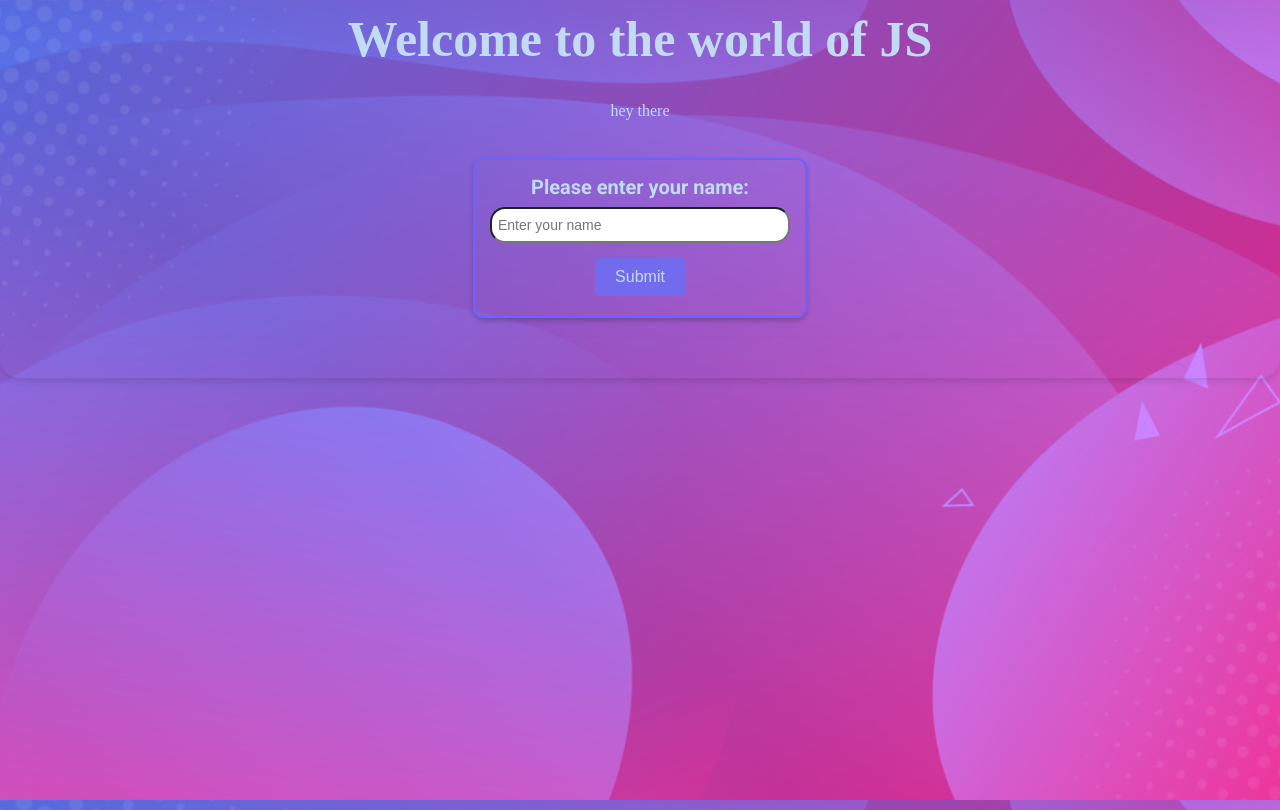
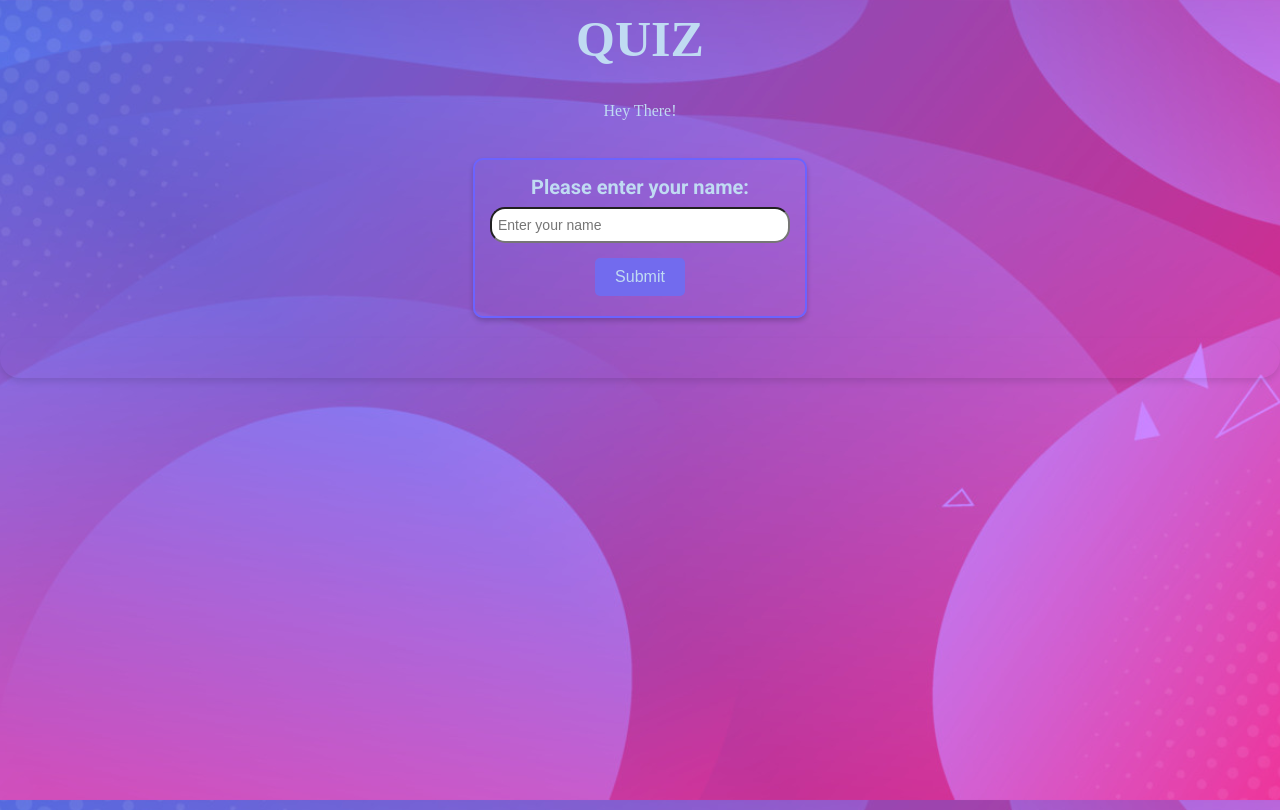
Before and after one commit to Kevin-M-scs/MLSC-WebDev-Task, a plain HTML site: page index.html in a window 1280 px wide. Drawn offline with Linux system fonts and the light colour scheme; a web font is replaced by a local one.

Commit message:
Final Touches

```diff
--- a/index.html
+++ b/index.html
@@ -3,7 +3,7 @@
 <head>
     <meta charset="UTF-8">
     <meta name="viewport" content="width=device-width, initial-scale=1.0">
-    <title>Me Learning JS</title>
+    <title>Quiz Website</title>
     <link rel="stylesheet" href="index.css">
     <link rel="preconnect" href="https://fonts.googleapis.com">
     <link rel="preconnect" href="https://fonts.gstatic.com" crossorigin>
@@ -17,8 +17,8 @@
 <link href="https://fonts.googleapis.com/css2?family=Roboto:ital,wght@0,100;0,300;0,400;0,500;0,700;0,900;1,100;1,300;1,400;1,500;1,700;1,900&display=swap" rel="stylesheet">
 </head>
 <body>
-    <h1 class="heading">Welcome to the world of JS</h1>
-    <div id="firstcontainer" class="container">hey there</div>
+    <h1 class="heading">QUIZ</h1>
+    <div id="firstcontainer" class="container">Hey There!</div>
     <br>
 
 
```
